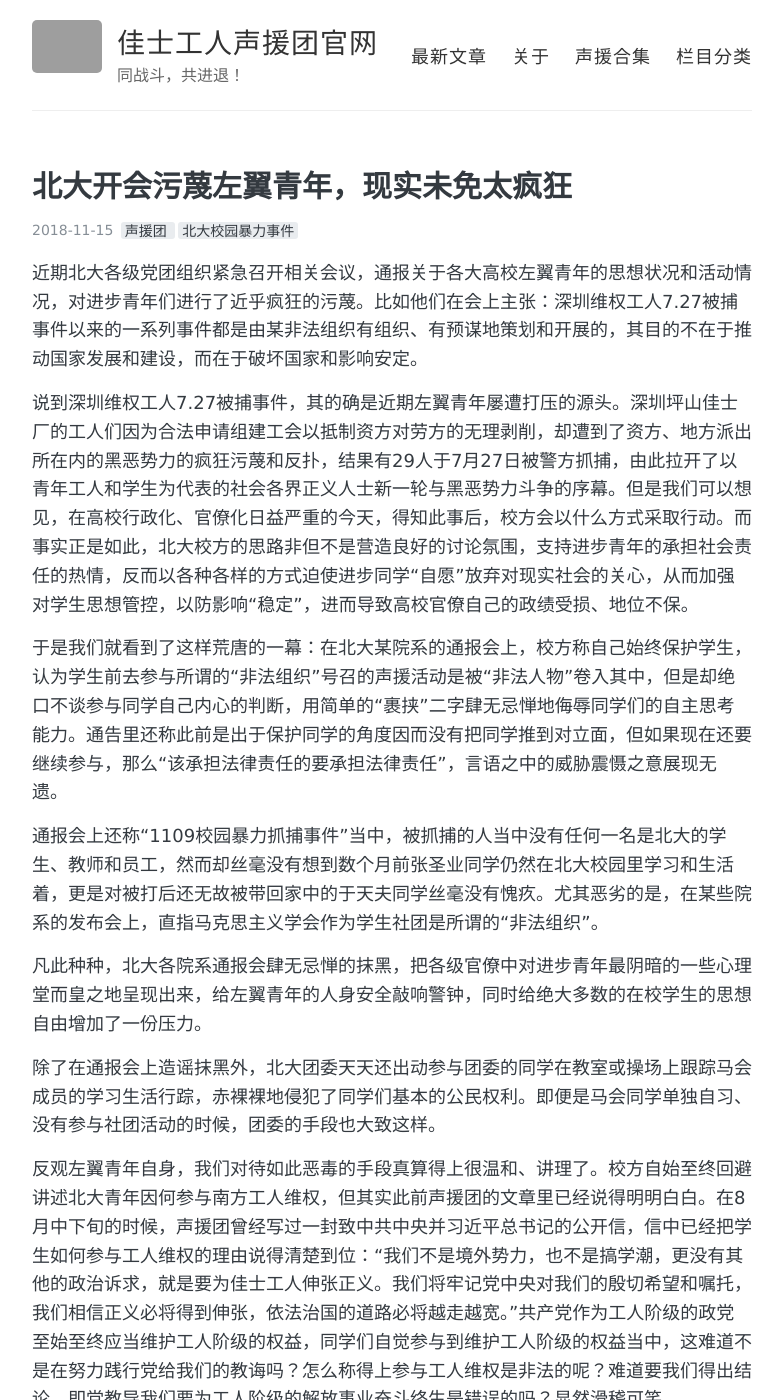
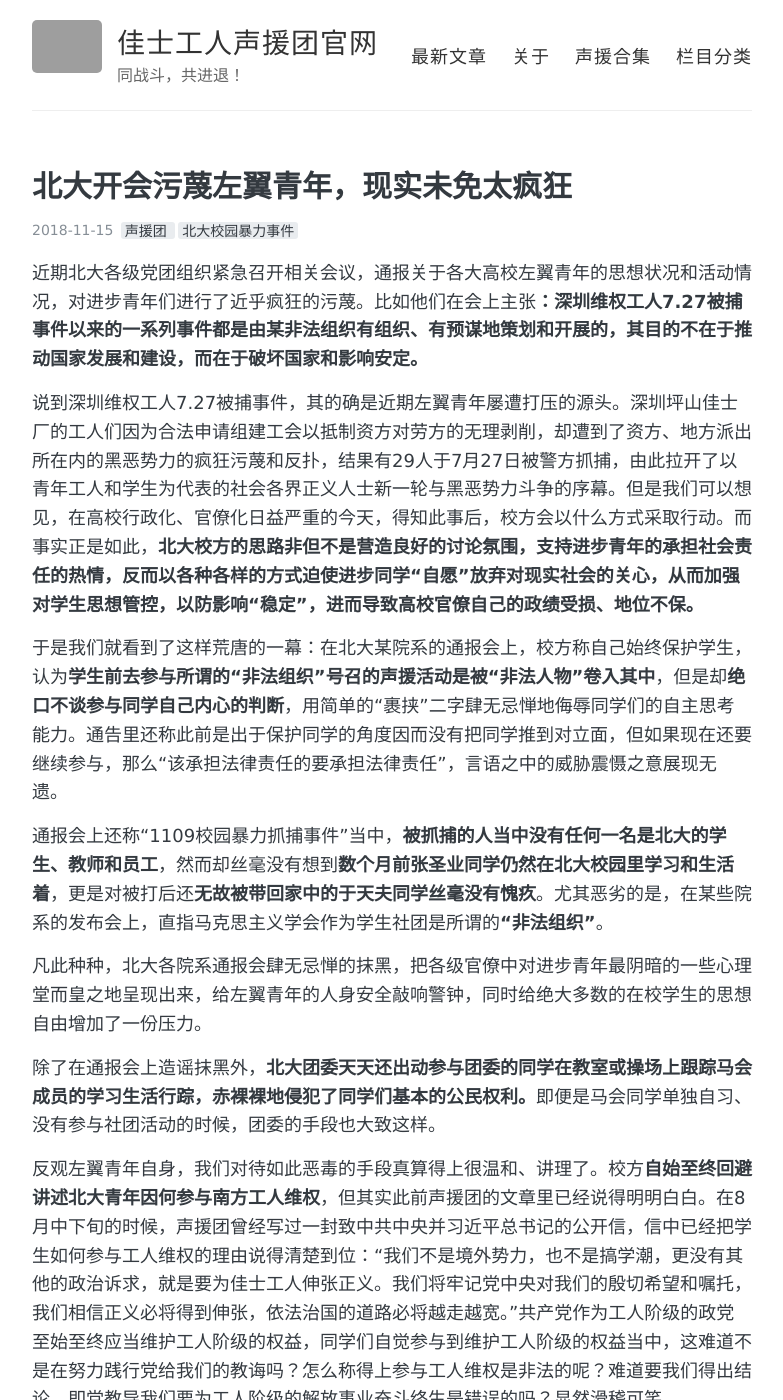
Before and after one commit to fanqiangzhuanyong233/fanqiangzhuanyong233.github.io, a Jekyll site: the page built from _posts/2018-11-15-pbbddw.md, in a window 1280 px wide and 1400 px high. Shown: the whole window, without its empty margins (248-1031 px from the left). Built offline with Jekyll 4.4.1, drawn with Linux system fonts in a browser that asks for light colours; comment, search, counter and statistics services are not loaded; some of the changed text lies outside the part shown; grey boxes are pictures that could not be loaded.

Commit message:
Update 2018-11-15-pbbddw.md

```diff
--- a/_posts/2018-11-15-pbbddw.md
+++ b/_posts/2018-11-15-pbbddw.md
@@ -8,37 +8,37 @@ comments: true
 title: 北大开会污蔑左翼青年，现实未免太疯狂
 ---
 
-近期北大各级党团组织紧急召开相关会议，通报关于各大高校左翼青年的思想状况和活动情况，对进步青年们进行了近乎疯狂的污蔑。比如他们在会上主张：深圳维权工人7.27被捕事件以来的一系列事件都是由某非法组织有组织、有预谋地策划和开展的，其目的不在于推动国家发展和建设，而在于破坏国家和影响安定。
+近期北大各级党团组织紧急召开相关会议，通报关于各大高校左翼青年的思想状况和活动情况，对进步青年们进行了近乎疯狂的污蔑。比如他们在会上主张**：深圳维权工人7.27被捕事件以来的一系列事件都是由某非法组织有组织、有预谋地策划和开展的，其目的不在于推动国家发展和建设，而在于破坏国家和影响安定。**
 
-说到深圳维权工人7.27被捕事件，其的确是近期左翼青年屡遭打压的源头。深圳坪山佳士厂的工人们因为合法申请组建工会以抵制资方对劳方的无理剥削，却遭到了资方、地方派出所在内的黑恶势力的疯狂污蔑和反扑，结果有29人于7月27日被警方抓捕，由此拉开了以青年工人和学生为代表的社会各界正义人士新一轮与黑恶势力斗争的序幕。但是我们可以想见，在高校行政化、官僚化日益严重的今天，得知此事后，校方会以什么方式采取行动。而事实正是如此，北大校方的思路非但不是营造良好的讨论氛围，支持进步青年的承担社会责任的热情，反而以各种各样的方式迫使进步同学“自愿”放弃对现实社会的关心，从而加强对学生思想管控，以防影响“稳定”，进而导致高校官僚自己的政绩受损、地位不保。
+说到深圳维权工人7.27被捕事件，其的确是近期左翼青年屡遭打压的源头。深圳坪山佳士厂的工人们因为合法申请组建工会以抵制资方对劳方的无理剥削，却遭到了资方、地方派出所在内的黑恶势力的疯狂污蔑和反扑，结果有29人于7月27日被警方抓捕，由此拉开了以青年工人和学生为代表的社会各界正义人士新一轮与黑恶势力斗争的序幕。但是我们可以想见，在高校行政化、官僚化日益严重的今天，得知此事后，校方会以什么方式采取行动。而事实正是如此，**北大校方的思路非但不是营造良好的讨论氛围，支持进步青年的承担社会责任的热情，反而以各种各样的方式迫使进步同学“自愿”放弃对现实社会的关心，从而加强对学生思想管控，以防影响“稳定”，进而导致高校官僚自己的政绩受损、地位不保。**
 
-于是我们就看到了这样荒唐的一幕：在北大某院系的通报会上，校方称自己始终保护学生，认为学生前去参与所谓的“非法组织”号召的声援活动是被“非法人物”卷入其中，但是却绝口不谈参与同学自己内心的判断，用简单的“裹挟”二字肆无忌惮地侮辱同学们的自主思考能力。通告里还称此前是出于保护同学的角度因而没有把同学推到对立面，但如果现在还要继续参与，那么“该承担法律责任的要承担法律责任”，言语之中的威胁震慑之意展现无遗。
+于是我们就看到了这样荒唐的一幕：在北大某院系的通报会上，校方称自己始终保护学生，认为**学生前去参与所谓的“非法组织”号召的声援活动是被“非法人物”卷入其中**，但是却**绝口不谈参与同学自己内心的判断**，用简单的“裹挟”二字肆无忌惮地侮辱同学们的自主思考能力。通告里还称此前是出于保护同学的角度因而没有把同学推到对立面，但如果现在还要继续参与，那么“该承担法律责任的要承担法律责任”，言语之中的威胁震慑之意展现无遗。
 
-通报会上还称“1109校园暴力抓捕事件”当中，被抓捕的人当中没有任何一名是北大的学生、教师和员工，然而却丝毫没有想到数个月前张圣业同学仍然在北大校园里学习和生活着，更是对被打后还无故被带回家中的于天夫同学丝毫没有愧疚。尤其恶劣的是，在某些院系的发布会上，直指马克思主义学会作为学生社团是所谓的“非法组织”。
+通报会上还称“1109校园暴力抓捕事件”当中，**被抓捕的人当中没有任何一名是北大的学生、教师和员工**，然而却丝毫没有想到**数个月前张圣业同学仍然在北大校园里学习和生活着**，更是对被打后还**无故被带回家中的于天夫同学丝毫没有愧疚**。尤其恶劣的是，在某些院系的发布会上，直指马克思主义学会作为学生社团是所谓的**“非法组织”**。
 
 凡此种种，北大各院系通报会肆无忌惮的抹黑，把各级官僚中对进步青年最阴暗的一些心理堂而皇之地呈现出来，给左翼青年的人身安全敲响警钟，同时给绝大多数的在校学生的思想自由增加了一份压力。
 
-除了在通报会上造谣抹黑外，北大团委天天还出动参与团委的同学在教室或操场上跟踪马会成员的学习生活行踪，赤裸裸地侵犯了同学们基本的公民权利。即便是马会同学单独自习、没有参与社团活动的时候，团委的手段也大致这样。
+除了在通报会上造谣抹黑外，**北大团委天天还出动参与团委的同学在教室或操场上跟踪马会成员的学习生活行踪，赤裸裸地侵犯了同学们基本的公民权利。**即便是马会同学单独自习、没有参与社团活动的时候，团委的手段也大致这样。
 
-反观左翼青年自身，我们对待如此恶毒的手段真算得上很温和、讲理了。校方自始至终回避讲述北大青年因何参与南方工人维权，但其实此前声援团的文章里已经说得明明白白。在8月中下旬的时候，声援团曾经写过一封致中共中央并习近平总书记的公开信，信中已经把学生如何参与工人维权的理由说得清楚到位：“我们不是境外势力，也不是搞学潮，更没有其他的政治诉求，就是要为佳士工人伸张正义。我们将牢记党中央对我们的殷切希望和嘱托，我们相信正义必将得到伸张，依法治国的道路必将越走越宽。”共产党作为工人阶级的政党至始至终应当维护工人阶级的权益，同学们自觉参与到维护工人阶级的权益当中，这难道不是在努力践行党给我们的教诲吗？怎么称得上参与工人维权是非法的呢？难道要我们得出结论，即党教导我们要为工人阶级的解放事业奋斗终生是错误的吗？显然滑稽可笑。
+反观左翼青年自身，我们对待如此恶毒的手段真算得上很温和、讲理了。校方**自始至终回避讲述北大青年因何参与南方工人维权**，但其实此前声援团的文章里已经说得明明白白。在8月中下旬的时候，声援团曾经写过一封致中共中央并习近平总书记的公开信，信中已经把学生如何参与工人维权的理由说得清楚到位：“我们不是境外势力，也不是搞学潮，更没有其他的政治诉求，就是要为佳士工人伸张正义。我们将牢记党中央对我们的殷切希望和嘱托，我们相信正义必将得到伸张，依法治国的道路必将越走越宽。”共产党作为工人阶级的政党至始至终应当维护工人阶级的权益，同学们自觉参与到维护工人阶级的权益当中，这难道不是在努力践行党给我们的教诲吗？怎么称得上参与工人维权是非法的呢？难道要我们得出结论，即党教导我们要为工人阶级的解放事业奋斗终生是错误的吗？显然滑稽可笑。
 
-至于他们提出本次维权斗争是有组织、有预谋地以维权之名，行破坏国家之实，这样的说法丝毫拿不出证据。难道工人没有遭受到压迫和打击，维权就是无赖碰瓷吗？难道封杀消息就能将佳士所遭受的“佳士十八禁”的压迫给抹消吗？难道封杀视频传播就能将地方黑恶势力暴力殴打工人兄弟的事实给埋葬吗？难道用暴力恐吓、死亡要挟就能把派出所疲劳审讯、性骚扰、暴力殴打工人的真相给牢牢封锁吗？
+至于他们提出本次维权斗争是有组织、有预谋地以维权之名，行破坏国家之实，这样的说法丝毫拿不出证据。**难道工人没有遭受到压迫和打击，维权就是无赖碰瓷吗？难道封杀消息就能将佳士所遭受的“佳士十八禁”的压迫给抹消吗？难道封杀视频传播就能将地方黑恶势力暴力殴打工人兄弟的事实给埋葬吗？难道用暴力恐吓、死亡要挟就能把派出所疲劳审讯、性骚扰、暴力殴打工人的真相给牢牢封锁吗？**
 
-这其间地方势力的罪行罄竹难书。而这其中的每一条，无一不是在严重损害国家法律的效力，无一不是在藐视国家法律的尊严。但大家都看到了，始作俑者不是手无寸铁的工人、学生，却恰恰是握有权力的黑恶势力，反而是被污蔑的学生和工人，在捍卫法律的尊严。
+这其间地方势力的罪行罄竹难书。而这其中的每一条，**无一不是在严重损害国家法律的效力，无一不是在藐视国家法律的尊严。**但大家都看到了，始作俑者不是手无寸铁的工人、学生，却<span style="color:red;font-weight:bold">恰恰是握有权力的黑恶势力，反而是被污蔑的学生和工人，在捍卫法律的尊严。</span>
 
 只要对佳士工人维权过程有一个最基本的了解，那么“破坏国家”者是谁，“捍卫国家”者是谁，两者都一目了然。
 
-再进一步说，所谓“有组织、有预谋”地开展维权行动，就能成为其违法的证明了吗？那么，北大各个院系如此有组织、有预谋地召开情况通报会，甚至有组织、有预谋地说马克思主义学会是非法组织，难道不是对进步学生的极端污蔑和诽谤吗？
+再进一步说，所谓“有组织、有预谋”地开展维权行动，就能成为其违法的证明了吗？那么，<span style="color:red;font-weight:bold">北大各个院系如此有组织、有预谋地召开情况通报会，甚至有组织、有预谋地说马克思主义学会是非法组织，难道不是对进步学生的极端污蔑和诽谤吗？</span>
 
-马克思主义学会到底在校园里面做了什么可以被称之为“破坏校园”？它牵头发起校内后勤工人调研报告，关心关注工人生活现状；它举办马克思主义相关的讲座和读书会，积极传播党的指导思想马克思主义；它的成员们积极关注校园事务，曾积极推动校园反性骚扰机制的建立。我们实在不能相信，北大的当权者已经如此眼盲，要把这样的社团打成非法组织。
+马克思主义学会到底在校园里面做了什么可以被称之为“破坏校园”？<span style="color:red;font-weight:bold">它牵头发起校内后勤工人调研报告，关心关注工人生活现状；它举办马克思主义相关的讲座和读书会，积极传播党的指导思想马克思主义；它的成员们积极关注校园事务，曾积极推动校园反性骚扰机制的建立。</span>我们实在不能相信，北大的当权者已经如此眼盲，要把这样的社团打成非法组织。
 
 切不要以为掌握权力便能够阉割思想，时代的进步是不以权力者的个人意愿为转移。
 
 作为当代的马克思主义者，我们绝不会因为一时甚嚣尘上的阴谋论而吓到，好像背后真的有多么神秘的东西。事实清晰明了，现实材料也极为丰富，只要走入工厂看一看，就大概知道工人维权究竟是怎么一回事。
 
-左翼青年有着思考的权利，也有在行动上的创造力。
+**左翼青年有着思考的权利，也有在行动上的创造力。**
 
-我们决不能否认一时的污蔑和抹黑会给左翼青年带来严重的不方便，但是我们同时会看到历史的车轮滚滚向前，在历史的进程中开倒车无异于自取灭亡。
+**我们决不能否认一时的污蔑和抹黑会给左翼青年带来严重的不方便，但是我们同时会看到历史的车轮滚滚向前，在历史的进程中开倒车无异于自取灭亡。**
 
 
 ---
```
